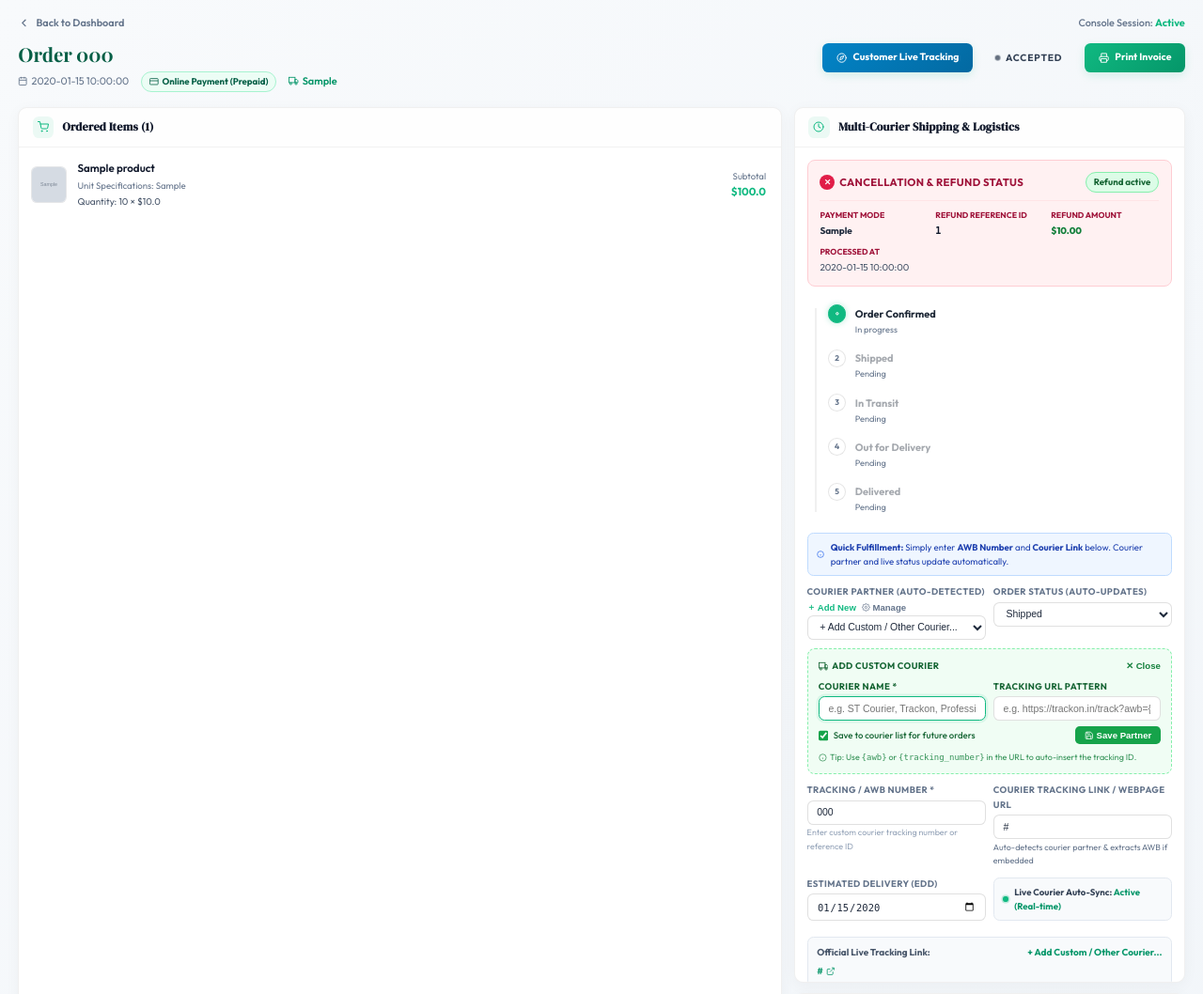
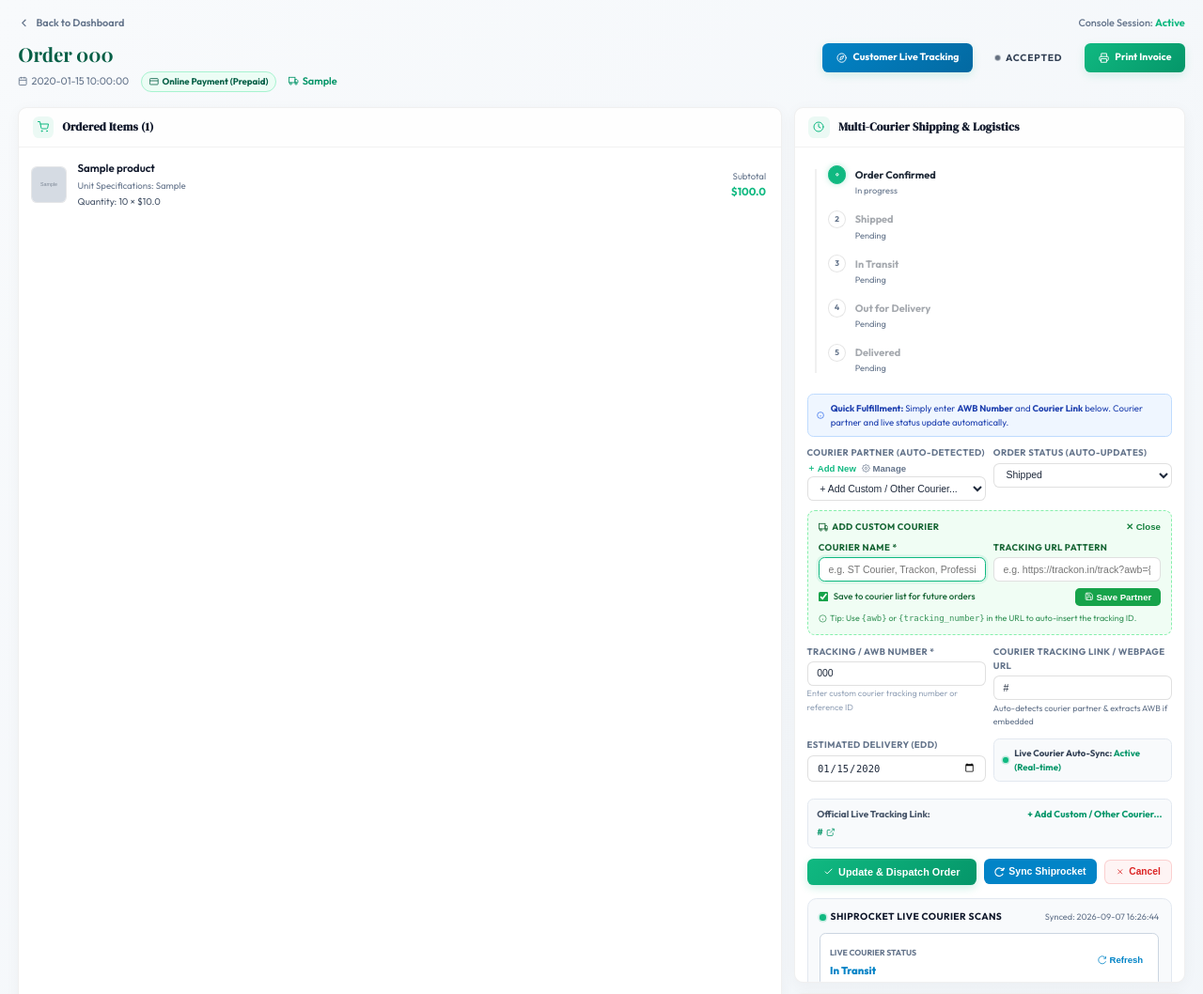
Before and after one commit to imadhurgupta/thesaveur, a Flask app: page /admin/orders/1 in a window 1280 px wide. Shown: the top 1058 px of the page at 94% size. Run offline with Flask 3, Linux system fonts and the light colour scheme; the visitor is signed in with stand-in values (Sample User, id 1); data comes from the database, SQL or seed files in the repository; tables that the repository leaves empty hold one stand-in row (values such as "Sample post"); grey boxes marked "Sample" are stand-in pictures; some web fonts are replaced.

Commit message:
fix: prevent resurrection of cancelled orders and hide refund card if not cancelled

```diff
--- a/routes/admin/orders.py
+++ b/routes/admin/orders.py
@@ -120,6 +120,21 @@ def admin_update_order_status(order_ref):
         """,
         (status, final_courier, final_awb, final_tracking_url, final_edd, order_id)
     )
+
+    # If the admin changes status to something other than Cancelled, clear any existing refund data
+    if status != 'Cancelled' and current_order.get('refund_id'):
+        db.execute(
+            """
+            UPDATE orders
+            SET refund_id = NULL,
+                refund_status = NULL,
+                refund_amount = NULL,
+                refund_created_at = NULL
+            WHERE id = ?
+            """,
+            (order_id,)
+        )
+
     db.commit()
     db.close()
 
--- a/services/tracking_service.py
+++ b/services/tracking_service.py
@@ -435,6 +435,10 @@ def update_order_from_tracking(order_id: int, host_url: str = '') -> dict:
     if new_status == 'Cancelled' and old_status != 'Cancelled':
         final_status = 'Cancelled'
         status_changed = True
+    elif old_status == 'Cancelled' and new_status != 'Cancelled':
+        # Do NOT resurrect a cancelled order via automated background sync
+        final_status = 'Cancelled'
+        status_changed = False
     elif new_weight > old_weight:
         final_status = new_status
         status_changed = True
--- a/templates/admin/partials/order_detail_scripts.html
+++ b/templates/admin/partials/order_detail_scripts.html
@@ -687,9 +687,15 @@
     timeline.innerHTML = html;
   }
 
-  function renderRefundCard(refundInfo) {
+  function renderRefundCard(refundInfo, targetStatus) {
+    let card = document.getElementById('admin-refund-card');
+    if (targetStatus !== 'Cancelled') {
+      if (card) {
+        card.style.display = 'none';
+      }
+      return;
+    }
     if (!refundInfo) return;
-    let card = document.getElementById('admin-refund-card');
     const isCod = refundInfo.refund_status === 'No Refund (COD)' || (refundInfo.payment_method && refundInfo.payment_method.toLowerCase().includes('cod'));
 
     const badgeHtml = isCod
@@ -868,9 +874,7 @@
           updateTimelineUI(targetStatus);
         }
 
-        if (targetStatus === 'Cancelled' || data.refund_info || data.refund_status) {
-          renderRefundCard(data.refund_info || data);
-        }
+        renderRefundCard(data.refund_info || data, targetStatus);
 
         // Update current courier status headline
         const statusText = document.getElementById('shiprocket-current-status-text');
@@ -948,9 +952,7 @@
               showToast('success', `Live Courier Update: ${currentStatus}`);
             }
 
-            if (currentStatus === 'Cancelled' || data.refund_info || data.refund_status) {
-              renderRefundCard(data.refund_info || data);
-            }
+            renderRefundCard(data.refund_info || data, currentStatus);
 
             if (data.raw_courier_status) {
               const statusText = document.getElementById('shiprocket-current-status-text');
--- a/templates/admin/partials/order_shipping_card.html
+++ b/templates/admin/partials/order_shipping_card.html
@@ -10,7 +10,7 @@
         </div>
         <div class="od-card-body">
           <!-- Cancellation & Refund Information Card -->
-          {% if order.status == 'Cancelled' or order.refund_status %}
+          {% if order.status == 'Cancelled' and (order.refund_id or order.refund_status or order.payment_method) %}
           <div id="admin-refund-card" style="margin-bottom: 16px; background: #fff1f2; border: 1.5px solid #fecdd3; border-radius: 10px; padding: 14px 16px;">
             <div style="display:flex; justify-content:space-between; align-items:center; margin-bottom:8px; flex-wrap:wrap; gap:6px;">
               <div style="display:flex; align-items:center; gap:6px;">
```
